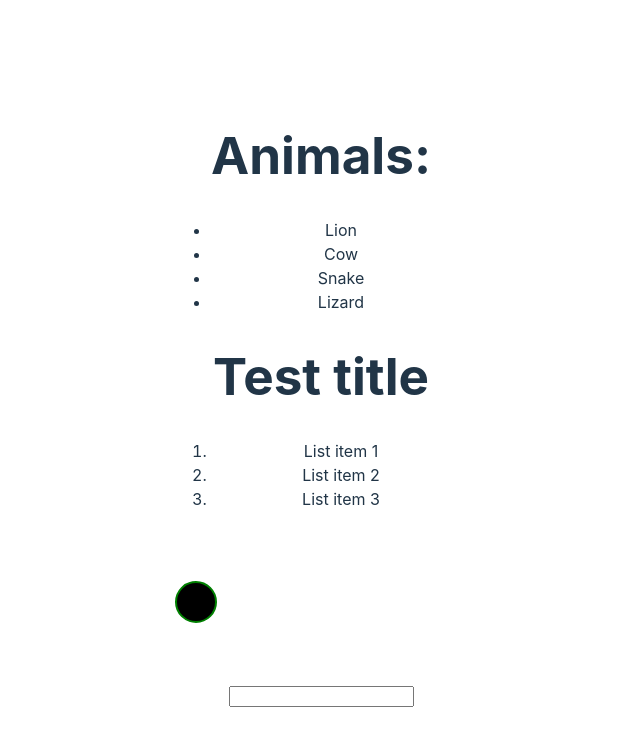
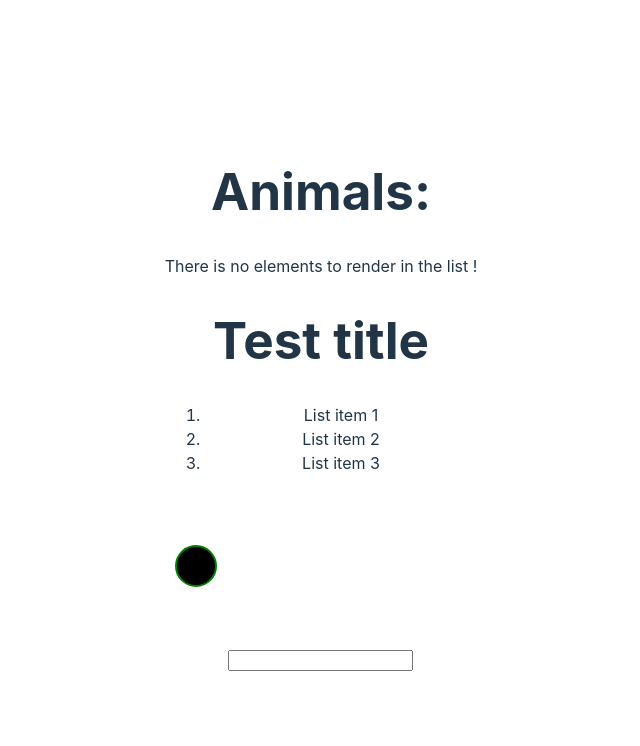
Before and after one commit to melkamu372/CV-Application-generator, a React (Vite) app: page / in a window 1280 px wide. Shown: the top 746 px of the page, without its empty margins (319-959 px from the left). Built offline with nearby package versions, Linux system fonts and the light colour scheme.

Commit message:
add  devlopment branch

```diff
--- a/src/Greetings.jsx
+++ b/src/Greetings.jsx
@@ -1,22 +1,30 @@
 
  function List(props){
+ if(!props.animals){
+     return <div> Loading ... </div>;
+ }
+
+ if(props.animals.length===0){
+   return <div> There is no elements to render in the list ! </div>;
+ }
+
  return(
  <ul>
   {
     props.animals.map((animal)=>{
-      return (<li>{animal}</li>)
+      return ( animal.startsWith("L") ?<li key={animal}>{animal}</li>:null)
     })
   }
   </ul>);
  }
 
  function Greetings(){
-  const animals=['Lion','Cow','Snake', 'Lizard'];
-
+  // const ani=['Lion','Cow','Snake', 'Lizard'];
+  const ani=[];
     return(
         <>
          <h1>Animals: </h1>
-      <List animals={animals} />
+      <List animals={ani} />
         <h1>Test title</h1>
         <ol className="test-list">
           <li>List item 1</li>
```
